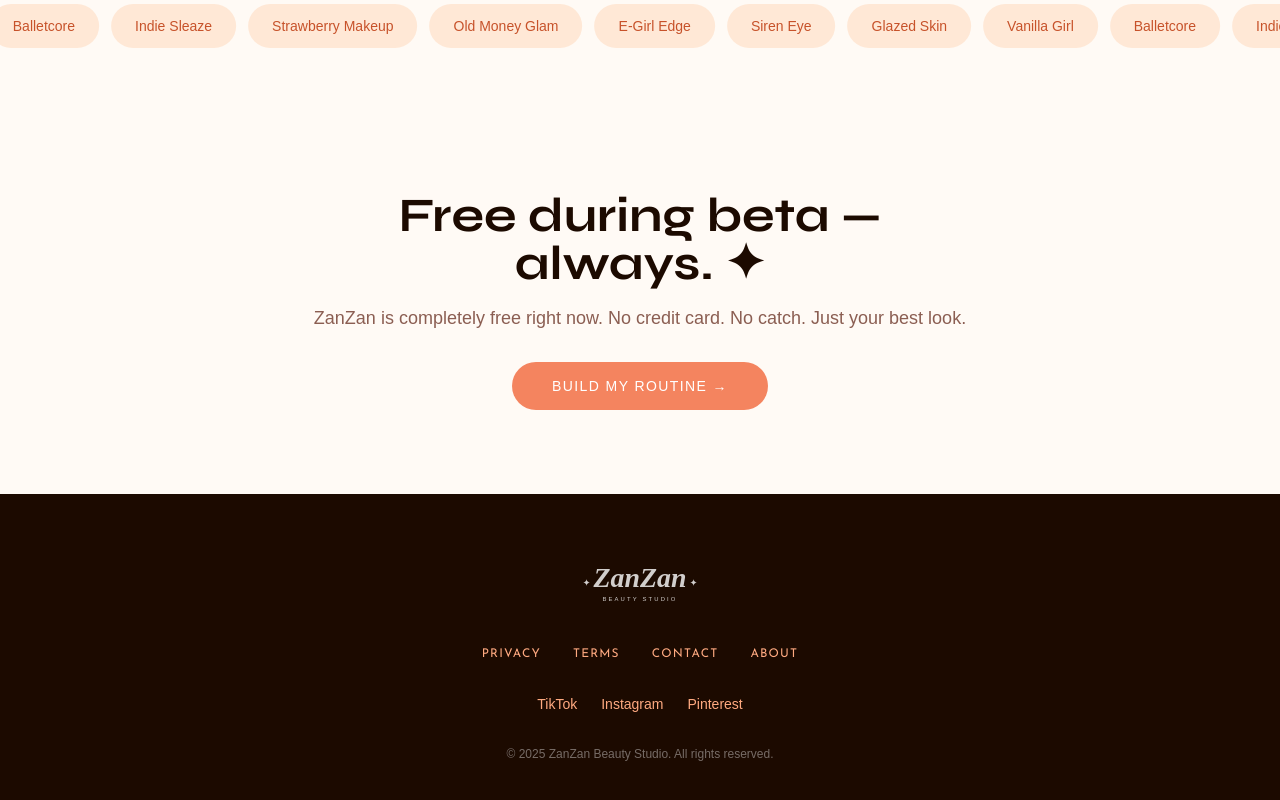
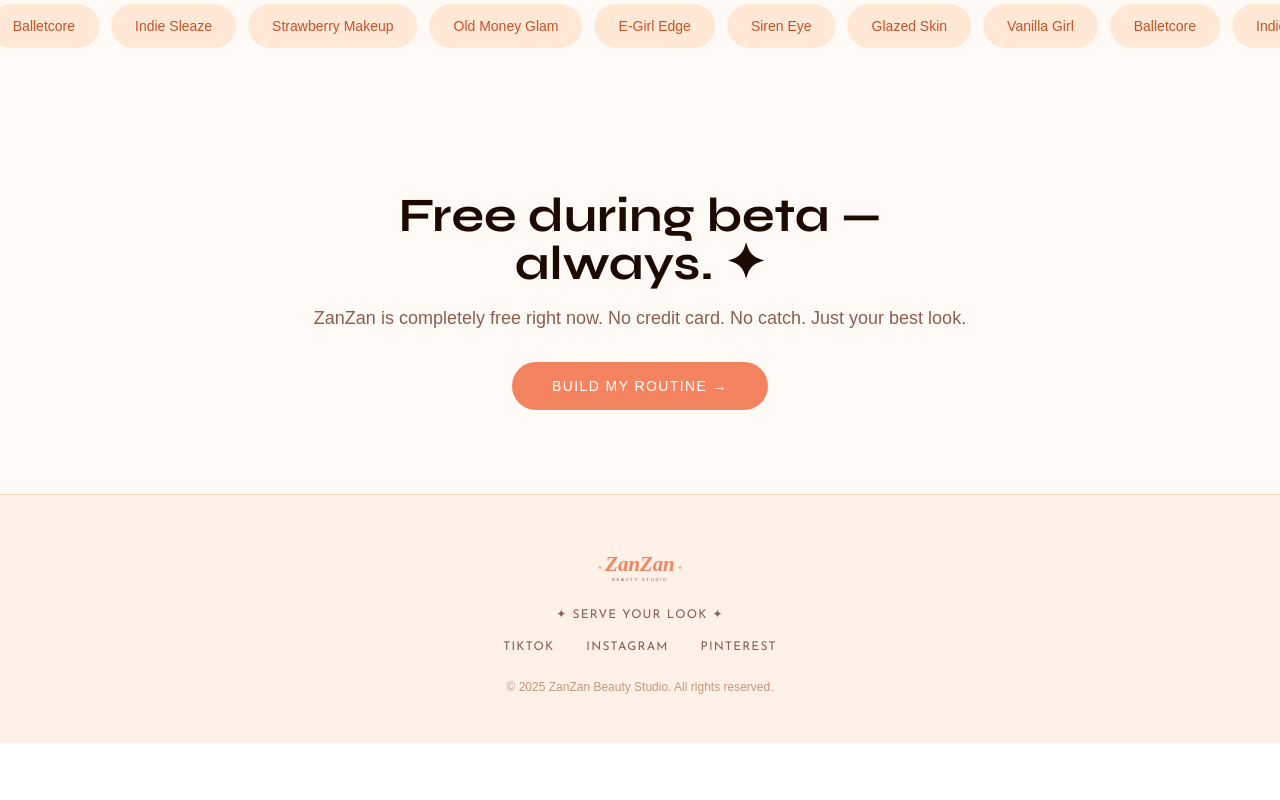
Before and after one commit to zandra415/makeup-routine-builder, a Next.js app: page / in a window 1280 px wide. Shown: the part 2343-3143 px from the top of the page. After the commit the page ends 3086 px from the top, so only its background shows below. Built offline with nearby package versions, Linux system fonts and the light colour scheme.

Commit message:
Update footers, remove wizard header, replace selfie emoji with SVG, fix continue button

```diff
--- a/app/glam-lab/page.tsx
+++ b/app/glam-lab/page.tsx
@@ -1,7 +1,7 @@
 'use client'
 
 import { useEffect, useState } from 'react'
-import { createClientComponentClient } from '@supabase/auth-helpers-nextjs'
+import { createBrowserClient } from '@supabase/auth-helpers-nextjs'
 import MakeupWizard from '@/components/MakeupWizard'
 import Link from 'next/link'
 import Image from 'next/image'
@@ -9,7 +9,10 @@
 export default function GlamLabPage() {
   const [userId, setUserId] = useState<string | undefined>(undefined)
   const [loading, setLoading] = useState(true)
-  const supabase = createClientComponentClient()
+  const supabase = createBrowserClient(
+    process.env.NEXT_PUBLIC_SUPABASE_URL!,
+    process.env.NEXT_PUBLIC_SUPABASE_ANON_KEY!
+  )
 
   useEffect(() => {
     const getUser = async () => {
@@ -76,9 +79,15 @@
       </div>
 
       {/* FOOTER */}
-      <footer className="bg-[#1C0A00] py-10 text-center">
-        <Image src="/zanzan-logo.svg" alt="ZanZan" width={80} height={32} className="h-12 w-auto mx-auto mb-6 brightness-0 invert opacity-80" />
-        <p className="text-[#8B5E52] text-xs tracking-widest">© 2025 ZanZan Beauty Studio. All rights reserved.</p>
+      <footer className="bg-[#FFF0E8] py-12 text-center border-t border-[#FFD4BC]">
+        <Image src="/zanzan-logo.svg" alt="ZanZan" width={80} height={32} className="h-12 w-auto mx-auto mb-4" />
+        <p className="text-[#8B5E52] text-xs tracking-widest uppercase mb-4" style={{ fontFamily: 'var(--font-josefin)' }}>✦ serve your look ✦</p>
+        <div className="flex justify-center gap-8 mb-6">
+          <a href="#" className="text-xs text-[#8B5E52] hover:text-[#F4845F] tracking-widest uppercase transition-colors" style={{ fontFamily: 'var(--font-josefin)' }}>TikTok</a>
+          <a href="#" className="text-xs text-[#8B5E52] hover:text-[#F4845F] tracking-widest uppercase transition-colors" style={{ fontFamily: 'var(--font-josefin)' }}>Instagram</a>
+          <a href="#" className="text-xs text-[#8B5E52] hover:text-[#F4845F] tracking-widest uppercase transition-colors" style={{ fontFamily: 'var(--font-josefin)' }}>Pinterest</a>
+        </div>
+        <p className="text-[#C4977E] text-xs">© 2025 ZanZan Beauty Studio. All rights reserved.</p>
       </footer>
 
     </div>
--- a/app/page.tsx
+++ b/app/page.tsx
@@ -421,34 +421,15 @@
       </section>
 
       {/* ===== FOOTER ===== */}
-      <footer className="bg-[#1C0A00] px-6 py-14">
-        <div className="max-w-4xl mx-auto flex flex-col items-center gap-8">
-
-          {/* Logo */}
-          <img src="/zanzan-logo.svg" alt="ZanZan"
-            className="h-16 w-auto brightness-0 invert opacity-80" />
-
-          {/* Links */}
-          <div className="flex gap-8 text-xs text-[#FFAA80] tracking-widest uppercase"
-            style={{ fontFamily: 'var(--font-josefin)' }}>
-            <a href="#" className="hover:text-white transition-colors">Privacy</a>
-            <a href="#" className="hover:text-white transition-colors">Terms</a>
-            <a href="#" className="hover:text-white transition-colors">Contact</a>
-            <a href="#" className="hover:text-white transition-colors">About</a>
-          </div>
-
-          {/* Social placeholders */}
-          <div className="flex gap-6 text-[#FFAA80]">
-            <a href="#" className="text-sm hover:text-white transition-colors" aria-label="TikTok">TikTok</a>
-            <a href="#" className="text-sm hover:text-white transition-colors" aria-label="Instagram">Instagram</a>
-            <a href="#" className="text-sm hover:text-white transition-colors" aria-label="Pinterest">Pinterest</a>
-          </div>
-
-          {/* Copyright */}
-          <p className="text-white/40 text-xs text-center">
-            © 2025 ZanZan Beauty Studio. All rights reserved.
-          </p>
+      <footer className="bg-[#FFF0E8] py-12 text-center border-t border-[#FFD4BC]">
+        <img src="/zanzan-logo.svg" alt="ZanZan" className="h-12 w-auto mx-auto mb-4" />
+        <p className="text-[#8B5E52] text-xs tracking-widest uppercase mb-4" style={{ fontFamily: 'var(--font-josefin)' }}>✦ serve your look ✦</p>
+        <div className="flex justify-center gap-8 mb-6">
+          <a href="#" className="text-xs text-[#8B5E52] hover:text-[#F4845F] tracking-widest uppercase transition-colors" style={{ fontFamily: 'var(--font-josefin)' }}>TikTok</a>
+          <a href="#" className="text-xs text-[#8B5E52] hover:text-[#F4845F] tracking-widest uppercase transition-colors" style={{ fontFamily: 'var(--font-josefin)' }}>Instagram</a>
+          <a href="#" className="text-xs text-[#8B5E52] hover:text-[#F4845F] tracking-widest uppercase transition-colors" style={{ fontFamily: 'var(--font-josefin)' }}>Pinterest</a>
         </div>
+        <p className="text-[#C4977E] text-xs">© 2025 ZanZan Beauty Studio. All rights reserved.</p>
       </footer>
     </>
   )
--- a/components/MakeupWizard.tsx
+++ b/components/MakeupWizard.tsx
@@ -192,15 +192,7 @@
 
   return (
     <div className="min-h-screen bg-[#FFF5F0] font-sans">
-      {/* ---- Header ---- */}
-      <header className="bg-gradient-to-r from-[#F4845F] to-[#FFAA80] border-b border-[#FFD4BC] px-6 py-4">
-        <h1 className="text-2xl font-semibold text-yellow-300 font-serif italic tracking-tight">
-          ZanZan
-        </h1>
-        <p className="text-yellow-100 text-sm mt-0.5">✦ serve your look ✦</p>
-      </header>
-
-      <main className="max-w-2xl mx-auto px-4 py-10">
+<main className="max-w-2xl mx-auto px-4 py-10">
 
         {/* ---- Progress Steps ---- */}
         <div className="flex items-center justify-between mb-10">
@@ -269,7 +261,13 @@
                     <img src={imagePreview} alt="Preview" className="w-32 h-32 object-cover rounded-xl mx-auto" />
                   ) : (
                     <>
-                      <div className="text-4xl mb-2">🤳</div>
+                      <div className="mb-2 flex justify-center">
+                        <svg width="40" height="40" viewBox="0 0 40 40" fill="none" xmlns="http://www.w3.org/2000/svg">
+                          <rect x="8" y="12" width="24" height="20" rx="3" stroke="#F4845F" strokeWidth="1.5"/>
+                          <circle cx="20" cy="22" r="5" stroke="#F4845F" strokeWidth="1.5"/>
+                          <path d="M15 12L17 8H23L25 12" stroke="#F4845F" strokeWidth="1.5" strokeLinecap="round"/>
+                        </svg>
+                      </div>
                       <p className="text-sm text-[#8B5E52]">Click to upload a selfie</p>
                       <p className="text-xs text-[#8B5E52]/60 mt-1">JPG, PNG or HEIC • Max 10MB</p>
                     </>
@@ -278,8 +276,7 @@
                 <button
                   onClick={handleNextFromStep1}
                   disabled={loading || !imageFile}
-                  className="mt-8 w-full bg-gradient-to-r from-[#F4845F] to-[#FFAA80] text-white py-3 rounded-xl font-semibold
-                             hover:opacity-90 disabled:opacity-40 disabled:cursor-not-allowed transition-all">
+                  className="mt-8 w-full bg-[#F4845F] text-white py-3 rounded-xl font-semibold hover:bg-[#FFAA80] disabled:opacity-40 disabled:cursor-not-allowed transition-all">
                   {loading ? 'Analyzing your face…' : 'Continue →'}
                 </button>
               </>
```
